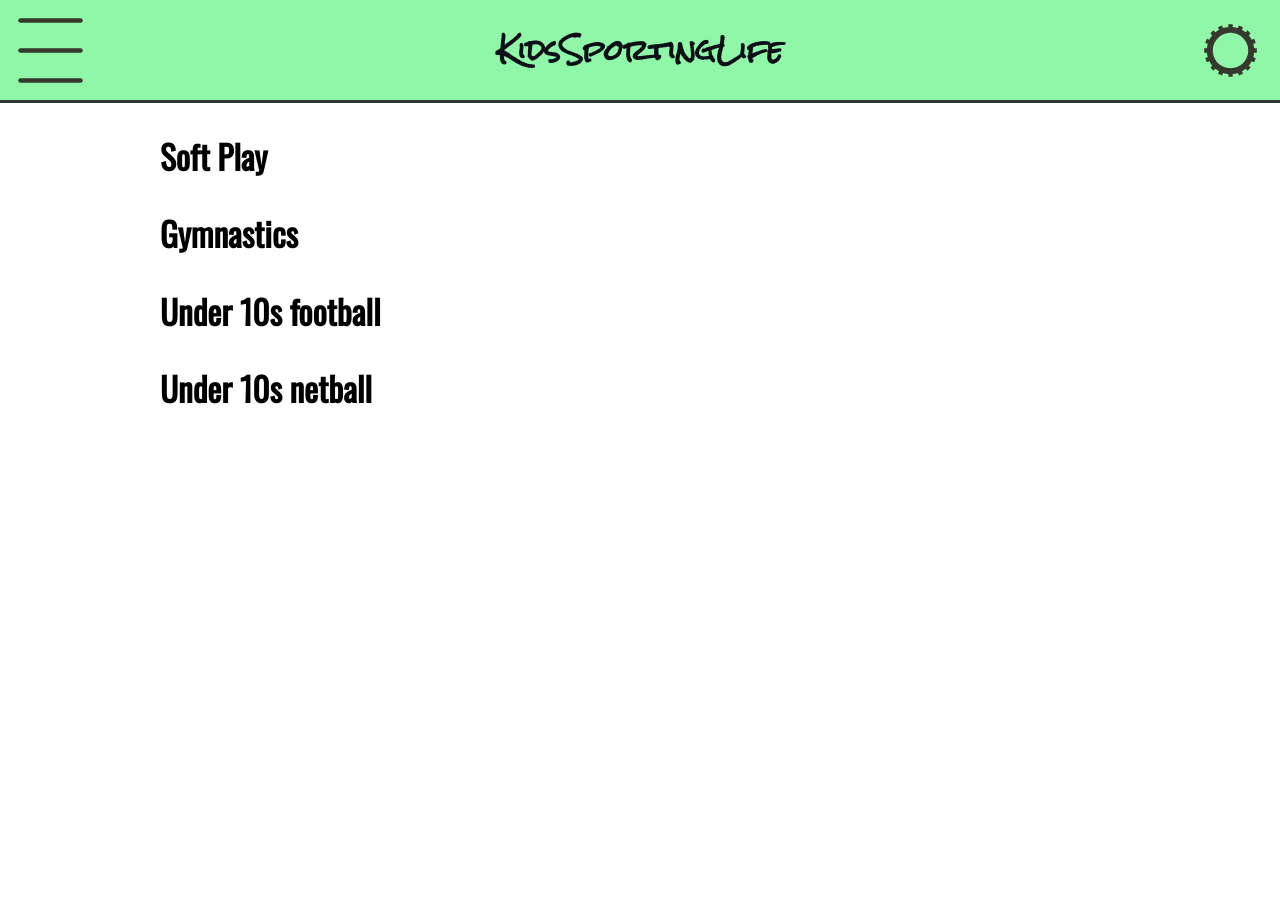
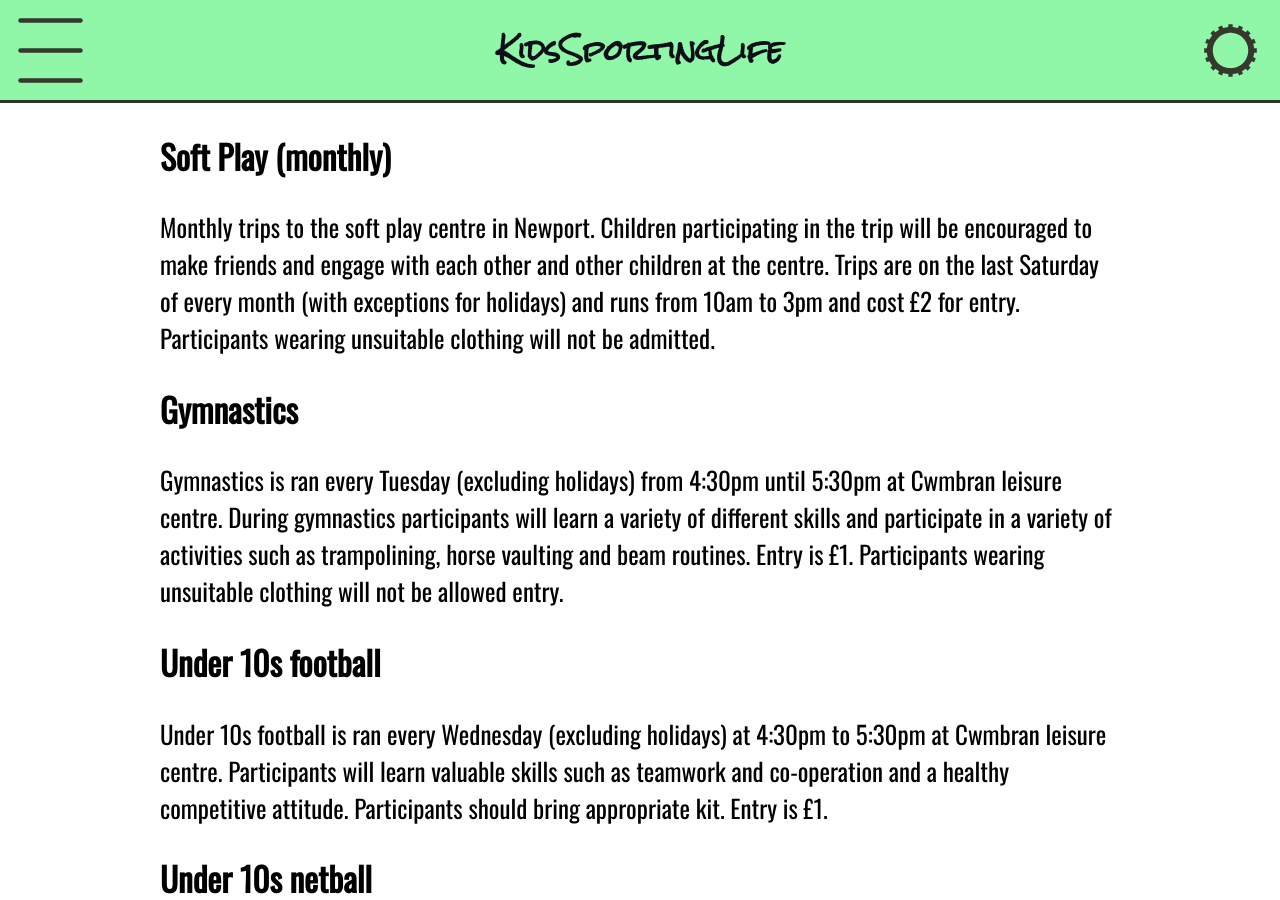
Before and after one commit to AmyHannahMorgan/unit-13-website-kidssportingfun, a Jekyll site: the page built from activities/8-10/index.html, in a window 1280 px wide and 900 px high. Built offline with Jekyll 4.4.1, drawn with Linux system fonts in a browser that asks for light colours; some of the changed text lies outside the part shown.

Commit message:
added activity text

```diff
--- a/activities/8-10/index.html
+++ b/activities/8-10/index.html
@@ -3,10 +3,18 @@
 layout: default
 ---
 
-<h2>Soft Play</h2>
+<h2>Soft Play (monthly)</h2>
+
+<p>Monthly trips to the soft play centre in Newport. Children participating in the trip will be encouraged to make friends and engage with each other and other children at the centre. Trips are on the last Saturday of every month (with exceptions for holidays) and runs from 10am to 3pm and cost £2 for entry. Participants wearing unsuitable clothing will not be admitted.</p>
 
 <h2>Gymnastics</h2>
 
+<p>Gymnastics is ran every Tuesday (excluding holidays) from 4:30pm until 5:30pm at Cwmbran leisure centre. During gymnastics participants will learn a variety of different skills and participate in a variety of activities such as trampolining, horse vaulting and beam routines. Entry is £1. Participants wearing unsuitable clothing will not be allowed entry. </p>
+
 <h2>Under 10s football</h2>
 
+<p>Under 10s football is ran every Wednesday (excluding holidays) at 4:30pm to 5:30pm at Cwmbran leisure centre. Participants will learn valuable skills such as teamwork and co-operation and a healthy competitive attitude. Participants should bring appropriate kit. Entry is £1.</p>
+
 <h2>Under 10s netball</h2>
+
+<p>Under 10s netball is ran every Tuesday (excluding holidays) at 4:30pm to 5:30pm at Pontypool leisure centre. Participants will learn valuable skills such as teamwork and co-operation and a healthy competitive attitude. Participants should bring appropriate kit. Entry is £1.</p>
```
